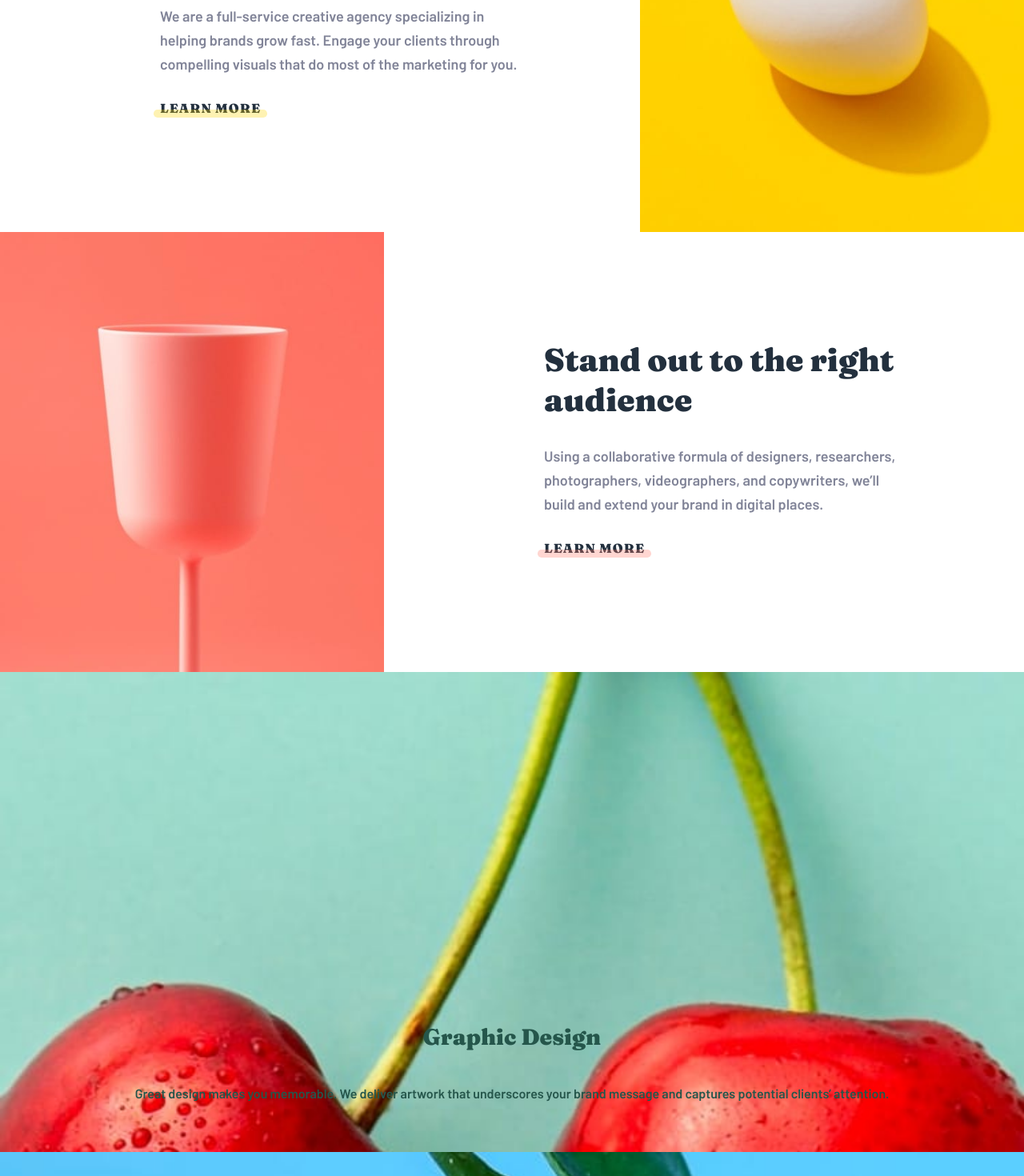
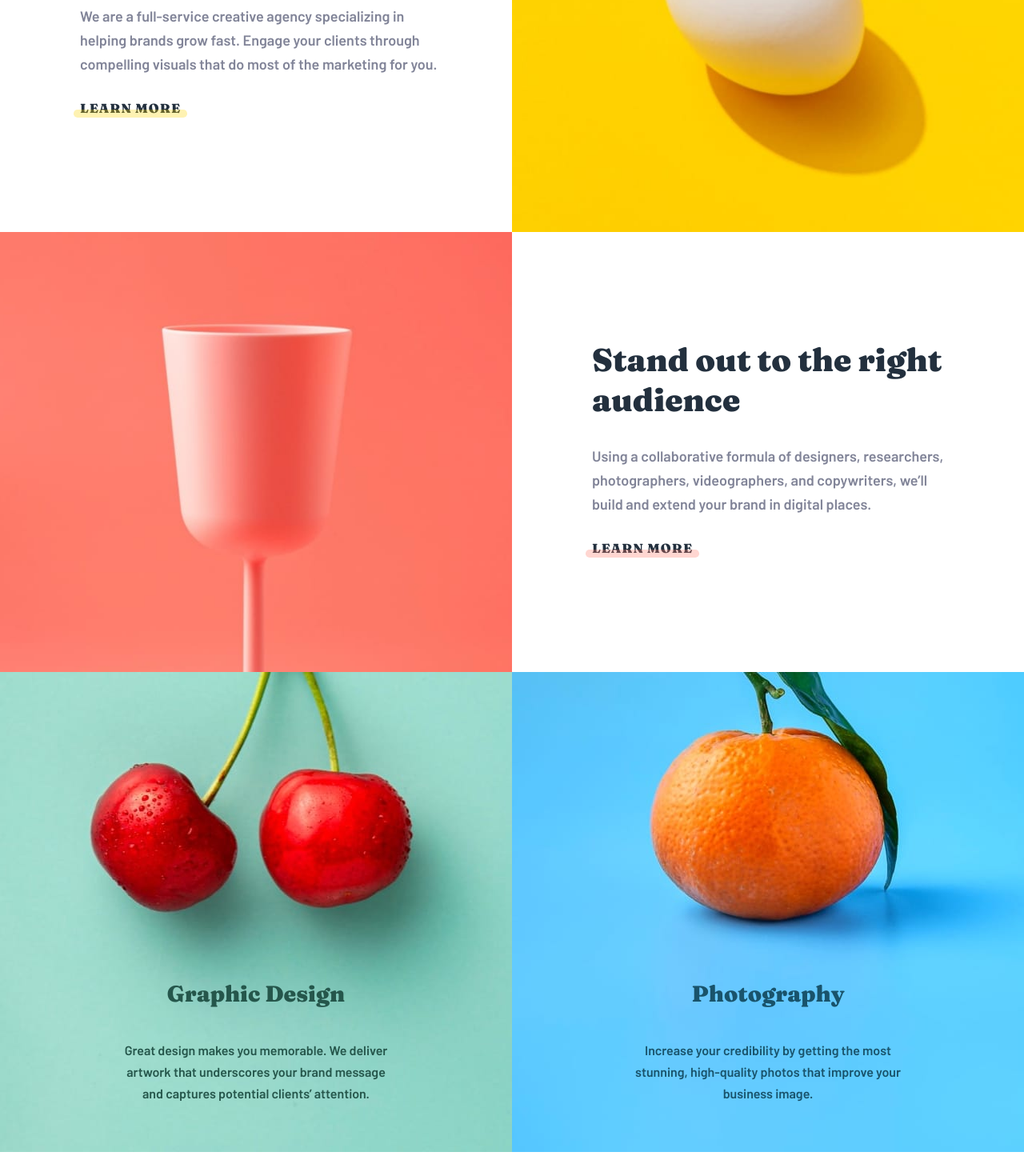
Before and after one commit to veroisla/Frontend-Mentor-Sunnyside-agendcy-landing-page, a React (Create React App) app: page / in a window 1280 px wide. Shown: the part 1060-2530 px from the top of the page at 80% size. Built offline with nearby package versions, Linux system fonts and the light colour scheme.

Commit message:
last commit

```diff
--- a/src/components/About.js
+++ b/src/components/About.js
@@ -37,6 +37,7 @@ function About() {
         </div>
         {/* ----------OTHER TYPE OF ARTICLE----------- */}
       </article>
+      <div className="about__ArticleGraphicPhoto">
         <article className="about__ImgBackground about__ImgGraphicDesign">
           <div className="about__ContentImg about__Graphic">
             <h3 className="about__TitleImg"> Graphic Design</h3>
@@ -47,15 +48,16 @@ function About() {
             </p>
           </div>
         </article>
-      <article className="about__ImgBackground about__ImgPhotography about__Photography">
-        <div className="about__ContentImg">
+        <article className="about__ImgBackground about__ImgPhotography ">
+          <div className="about__ContentImg about__Photography">
             <h3 className="about__TitleImg">Photography</h3>
             <p className="about__AboutImg">
-            Increase your credibility by getting the most stunning, high-quality
-            photos that improve your business image.
+              Increase your credibility by getting the most stunning,
+              high-quality photos that improve your business image.
             </p>
           </div>
         </article>
+      </div>
     </section>
   );
 }
--- a/src/styles/components/About.scss
+++ b/src/styles/components/About.scss
@@ -151,16 +151,20 @@
 
     @media all and (min-width: 768px) {
 
+        //Articles transform and stand out
+
         &__Articlewhite {
-            display: grid;
-            grid-auto-flow: column;
-            grid-auto-columns: 1fr;
+            display: flex;
+            flex-direction: row;
+            width: 100%;
         }
 
         &__Content {
-            margin: 0 150px 0 200px;
+            margin: 0;
+            padding: 100px;
             justify-content: center;
             align-items: flex-start;
+            width: 50%;
         }
 
         &__ImgTransform {
@@ -169,11 +173,13 @@
             background-position: center;
             height: 550px;
             order: 1;
+            width: 50%;
         }
 
         &__ImgStandOut {
             background-image: url(../../images/desktop/image-stand-out.jpg);
             height: 550px;
+            width: 50%;
         }
 
         &__Title {
@@ -187,6 +193,34 @@
             text-align: start;
             width: 450px;
         }
+
+        &__LearnMore {
+            align-self: flex-start;
+        }
+
+        //Articles graphic and design
+
+        &__ArticleGraphicPhoto{
+            display: flex;
+            flex-direction: row;
+            width: 100%;
+        }
+
+        &__ContentImg{
+            background-size: cover;
+            background-position:center;
+        }
+
+        &__Graphic {
+            background-image: url(../../images/desktop/image-graphic-design.jpg);
+        }
+
+        &__Photography {
+            background-image: url(../../images/desktop/image-photography.jpg);
+        }
+
+        &__AboutImg {
+            width: 350px;
+        }
     }
-
     }
```
Lines whose indentation alone changed are shown as unchanged.
